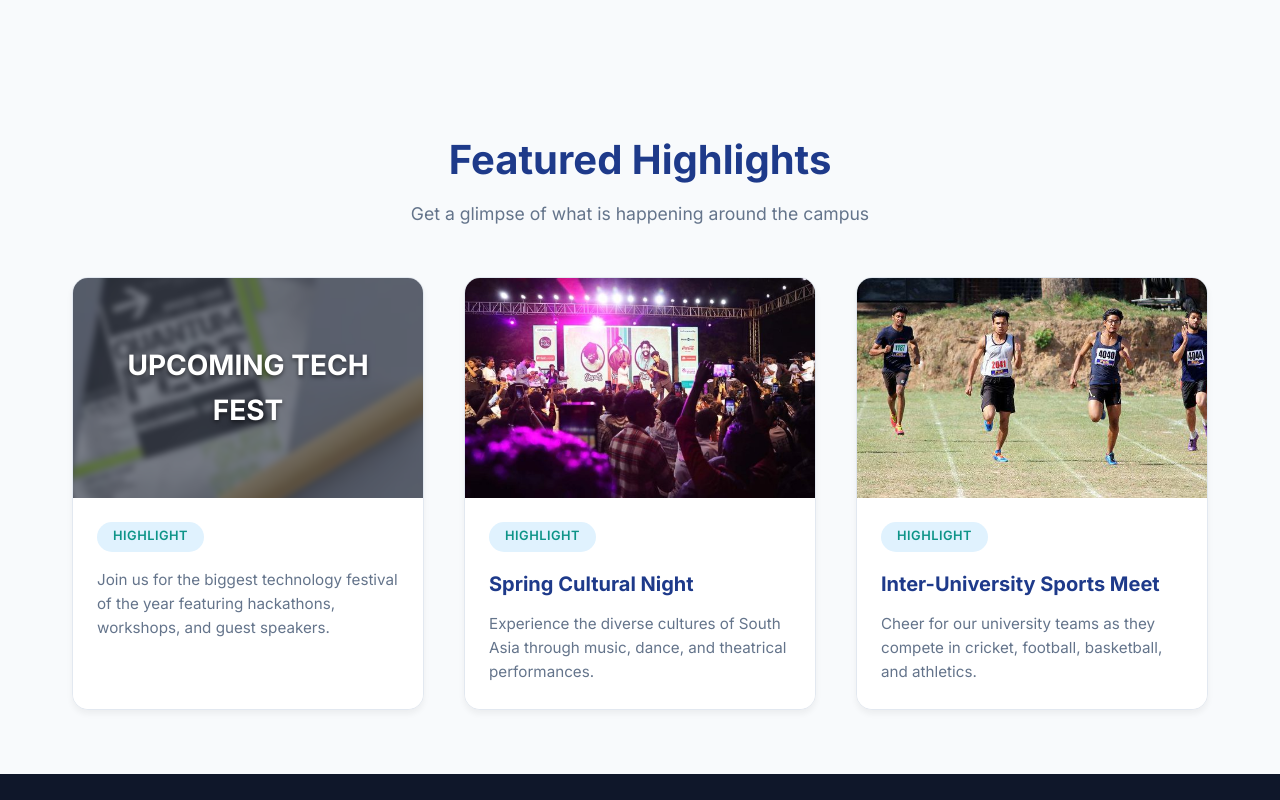
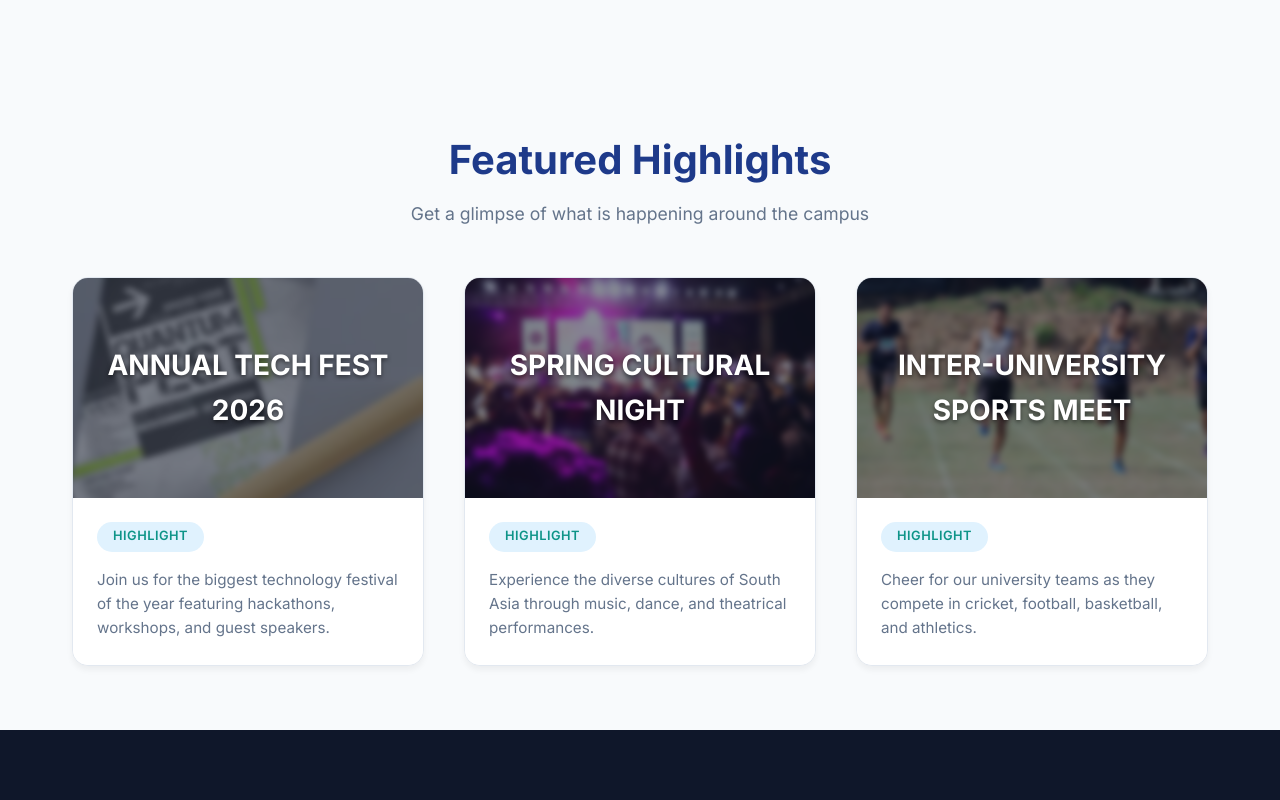
Before and after one commit to akhilsharma1007/FWD-Final-Project, a plain HTML site: page index.html in a window 1280 px wide. Shown: the part 590-1390 px from the top of the page. Drawn offline with Linux system fonts and the light colour scheme.

Commit message:
Update index.html

```diff
--- a/index.html
+++ b/index.html
@@ -42,7 +42,7 @@
         <div class="card-img-wrapper">
           <img src="tech_fest.jpg" alt="Tech Fest">
           <div class="img-overlay">
-            <h2>Upcoming Tech Fest</h2>
+            <h2>Annual Tech Fest 2026</h2>
           </div>
         </div>
         <div class="card-content">
@@ -51,20 +51,28 @@
         </div>
       </div>
 
-      <div class="card slide-up">
-        <img src="Cultural Night.jpg" alt="Cultural Night">
+      <div class="card blur-card slide-up">
+        <div class="card-img-wrapper">
+          <img src="Cultural Night.jpg" alt="Cultural Night">
+          <div class="img-overlay">
+            <h2>Spring Cultural Night</h2>
+          </div>
+        </div>
         <div class="card-content">
           <span class="card-tag">Highlight</span>
-          <h3>Spring Cultural Night</h3>
           <p>Experience the diverse cultures of South Asia through music, dance, and theatrical performances.</p>
         </div>
       </div>
 
-      <div class="card slide-up">
-        <img src="sports meet.jpg" alt="Sports Meet">
+      <div class="card blur-card slide-up">
+        <div class="card-img-wrapper">
+          <img src="sports meet.jpg" alt="Sports Meet">
+          <div class="img-overlay">
+            <h2>Inter-University Sports Meet</h2>
+          </div>
+        </div>
         <div class="card-content">
           <span class="card-tag">Highlight</span>
-          <h3>Inter-University Sports Meet</h3>
           <p>Cheer for our university teams as they compete in cricket, football, basketball, and athletics.</p>
         </div>
       </div>
```
